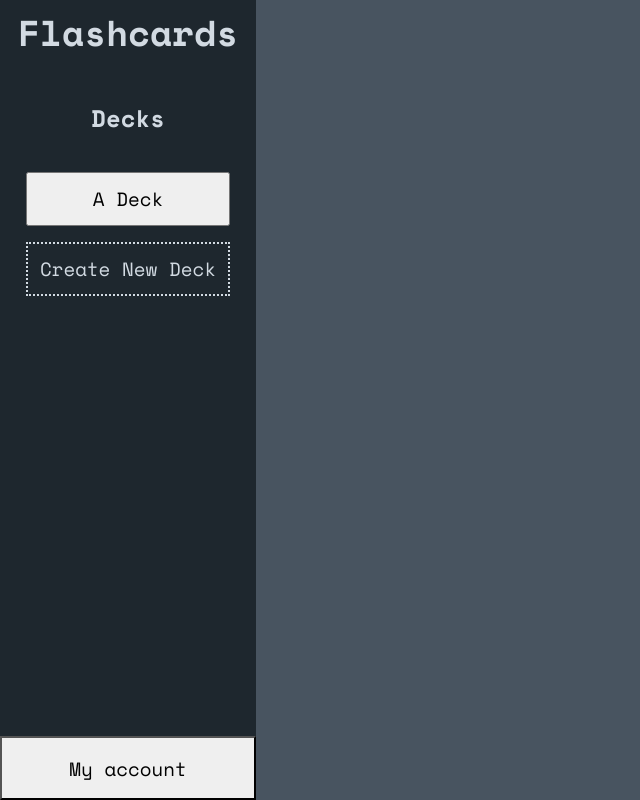
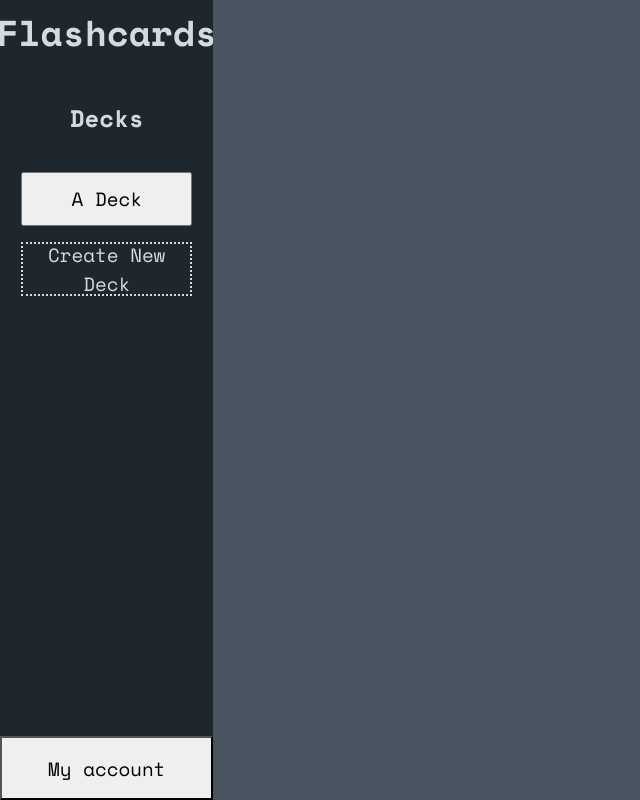
Before and after one commit to Aydanjb/SDEV265-Brown-Team, a Django app: page / in a window 1280 px wide. Shown: the whole page, without its empty margins (0-640 px from the left). Run offline with Django 5.2, Linux system fonts and the light colour scheme.

Commit message:
Added card display functionality and updated styles

```diff
--- a/brownapp/flashcards/static/flashcards/scripts/script.js
+++ b/brownapp/flashcards/static/flashcards/scripts/script.js
@@ -1,6 +1,18 @@
 const createDeckBtn = document.getElementById('createDeck');
 const decks = document.getElementById('decks');
+const deck = document.querySelectorAll('.deck');
+const main = document.querySelector('main');
 
+const cards = [
+    {
+    'front': 'What is the captial of France?',
+    'back': 'Paris'
+    },
+    {
+    'front': 'What is the captial of Germany?',
+    'back': 'Berlin'
+    }
+]
 
 function addDeckButton() {
     const deck = document.createElement('button');
@@ -9,4 +21,23 @@ function addDeckButton() {
     createDeckBtn.insertAdjacentElement('beforebegin', deck);
 }
 
+function displayCards() {
+    cards.forEach(element => {
+        const card = document.createElement('div');
+        card.classList.add('card');
+        card.innerHTML = `
+            <div class="front">
+                <p>${element.front}</p>
+            </div>
+            <div class="back">
+                <p>${element.back}</p>
+            </div>
+        `;
+        main.appendChild(card);
+    });
+}
+
+deck.forEach(element => {
+    element.addEventListener('click', displayCards);
+});
 createDeckBtn.addEventListener('click', addDeckButton);
--- a/brownapp/flashcards/static/flashcards/styles/style.css
+++ b/brownapp/flashcards/static/flashcards/styles/style.css
@@ -3,8 +3,14 @@ body {
     background-color: #485460;
 }
 
+#content {
+    display: flex;
+    flex-direction: row;
+    height: 100vh;
+}
+
 .sidebar {
-    position: fixed;
+    position: relative;
     top: 0;
     left: 0;
     height: 100%;
@@ -47,6 +53,7 @@ body {
     display: flex;
     align-items: center;
     justify-content: center;
+    bottom: 0;
     height: 64px;
     width: 100%;
     color: #d2dae2;
@@ -86,3 +93,35 @@ button.deck, #createDeck{
     font-size: 1.2rem;
     border-radius: 0%;
 }
+
+.card {
+    position: relative;
+    width: 400px;
+    height: 200px;
+    display: flex;
+    flex-direction: column;
+    align-items: center;
+    justify-content: center;
+    background: #d2dae2;
+    color: #1e272e;
+    font-family: 'Space Mono', monospace;
+    font-size: 1.5rem;
+    font-weight: 600;
+    border-radius: 10px;
+    box-shadow: 0 0 10px rgba(0, 0, 0, 0.1);
+    padding: 1rem;
+    margin: 1rem;
+    cursor: pointer;
+}
+
+main {
+    display: flex;
+    flex-direction: row;
+    align-items: center;
+    justify-content: center;
+    flex-grow: 1;
+    flex-wrap: wrap;
+    height: 100%;
+    width: 100%;
+    overflow-y: auto;
+}
--- a/brownapp/flashcards/templates/flashcards/base.html
+++ b/brownapp/flashcards/templates/flashcards/base.html
@@ -11,6 +11,7 @@
 </head>
 
 <body>
+    <div id="content">
         <nav class="sidebar">
             <div class="sidebar-header">
                 <h1>Flashcards</h1>
@@ -23,11 +24,12 @@
             <div class="sidebar-footer">
                 <button type="button" id="account">My account</button>
             </div>
-    </div>
+        </nav>
         <main>
             {% block content %}
             {% endblock content %}
         </main>
+    </div>
     <script src="{% static 'flashcards/scripts/script.js' %}"></script>
 </body>
 
```
Lines whose indentation alone changed are shown as unchanged.
